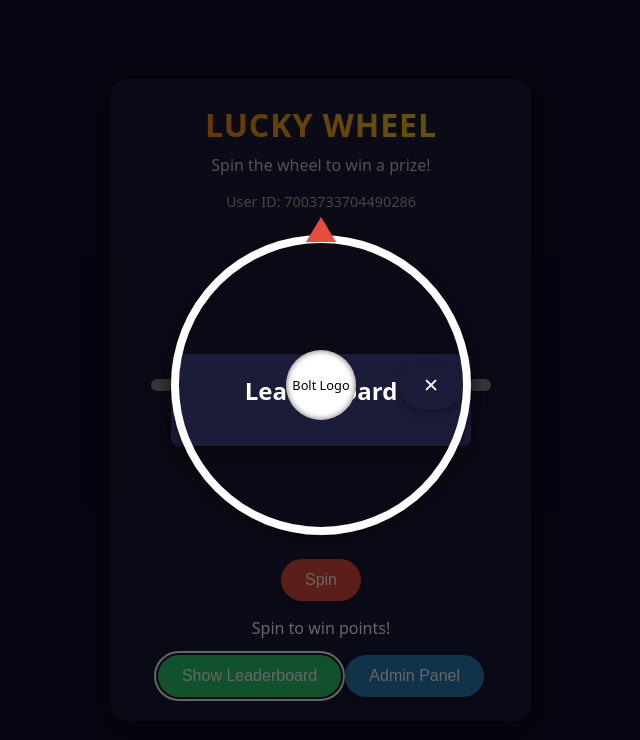
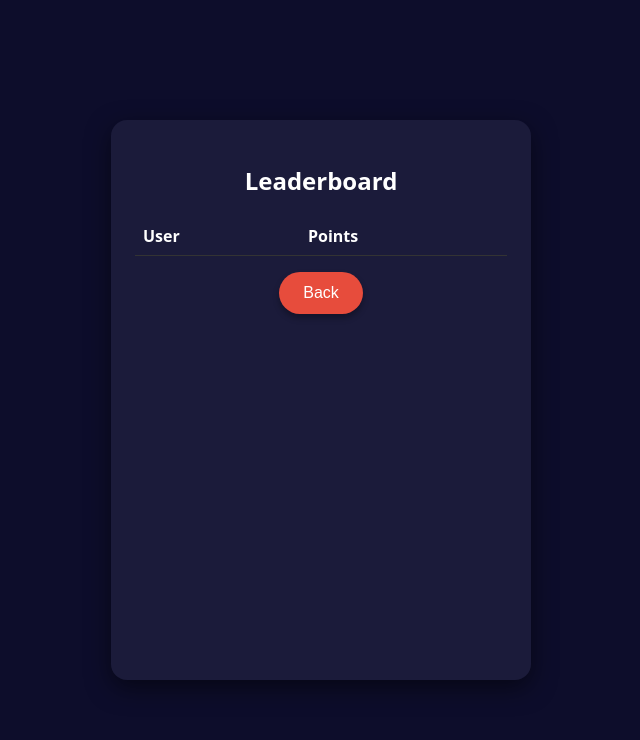
Before and after one commit to macmann/spin-wheel, a website: page public/index.html in a window 1280 px wide. Both pictures are taken after a click on the button "Show Leaderboard". Shown: the whole page, without its empty margins (319-959 px from the left). Drawn offline with Linux system fonts and the light colour scheme; no server answers.

Commit message:
Add flip animation leaderboard

```diff
--- a/public/index.html
+++ b/public/index.html
@@ -17,14 +17,40 @@ body {
   color: #fff;
 }
 
-.card {
+.scene {
+  width: 90%;
+  max-width: 420px;
+  perspective: 1000px;
+}
+
+#card {
+  width: 100%;
+  height: 560px;
+  position: relative;
+  transform-style: preserve-3d;
+  transition: transform 0.8s;
+}
+
+#card.flipped {
+  transform: rotateY(180deg);
+}
+
+.face {
   background: #1b1b3a;
   border-radius: 16px;
   padding: 24px;
   box-shadow: 0 8px 24px rgba(0,0,0,0.5);
   text-align: center;
-  width: 90%;
-  max-width: 420px;
+  position: absolute;
+  width: 100%;
+  height: 100%;
+  top: 0;
+  left: 0;
+  backface-visibility: hidden;
+}
+
+.face.back {
+  transform: rotateY(180deg);
 }
 
 h1 {
@@ -161,57 +187,36 @@ button:focus {
   background: #3498db;
 }
 
-/* modal */
-#overlay {
-  position: fixed;
-  top: 0;
-  left: 0;
+/* leaderboard table */
+#board {
   width: 100%;
-  height: 100%;
-  background: rgba(0,0,0,0.6);
-  display: none;
-  align-items: center;
-  justify-content: center;
+  border-collapse: collapse;
+  margin-top: 16px;
 }
 
-#overlay.active {
-  display: flex;
+#board th, #board td {
+  border-bottom: 1px solid #333;
+  padding: 8px;
 }
 
-.modal {
-  background: #1b1b3a;
-  padding: 20px;
-  border-radius: 8px;
-  width: 90%;
-  max-width: 300px;
-  box-shadow: 0 8px 24px rgba(0,0,0,0.5);
-  position: relative;
-  color: #fff;
+#board th {
+  text-align: left;
 }
 
-.modal h2 {
-  text-align: center;
-  margin-top: 0;
+#backBtn {
+  margin-top: 16px;
+  background: #e74c3c;
 }
 
-.close-btn {
-  position: absolute;
-  top: 8px;
-  right: 8px;
-  background: none;
-  border: none;
-  color: #fff;
-  font-size: 1.2rem;
-  cursor: pointer;
-}
-
-.close-btn:hover {
-  color: #ddd;
+#backBtn:hover {
+  background: #c0392b;
 }
 </style>
 </head>
 <body>
-<div class="card">
+<div class="scene">
+  <div id="card">
+    <div class="face front">
       <h1>LUCKY WHEEL</h1>
       <p class="subtitle">Spin the wheel to win a prize!</p>
       <p id="user-id">User ID:</p>
@@ -228,12 +233,14 @@ button:focus {
       <button id="leaderboardBtn">Show Leaderboard</button>
       <button id="adminBtn">Admin Panel</button>
     </div>
-
-<div id="overlay" role="dialog" aria-modal="true" aria-labelledby="leaderboardTitle">
-  <div class="modal">
-    <button class="close-btn" aria-label="Close dialog">✕</button>
-    <h2 id="leaderboardTitle">Leaderboard</h2>
-    <ol id="leaderboardList"></ol>
+    <div class="face back">
+      <h2>Leaderboard</h2>
+      <table id="board">
+        <thead><tr><th>User</th><th>Points</th></tr></thead>
+        <tbody></tbody>
+      </table>
+      <button id="backBtn">Back</button>
+    </div>
   </div>
 </div>
 
@@ -339,27 +346,26 @@ spinBtn.addEventListener('click', () => {
     spinBtn.disabled = false;
   }, { once: true });
 });
-
-// --- Leaderboard modal ---
-const overlay = document.getElementById('overlay');
+// --- Leaderboard flip ---
+const cardEl = document.getElementById('card');
 const leaderboardBtn = document.getElementById('leaderboardBtn');
-const closeBtn = document.querySelector('.close-btn');
+const backBtn = document.getElementById('backBtn');
+const tbody = document.querySelector('#board tbody');
 
 async function loadLeaderboard() {
   try {
     const res = await fetch('/api/leaderboard');
     const board = await res.json();
-    const list = document.getElementById('leaderboardList');
-    list.innerHTML = '';
+    tbody.innerHTML = '';
     if (board.length === 0) {
-      const li = document.createElement('li');
-      li.textContent = 'No entries yet';
-      list.appendChild(li);
+      const tr = document.createElement('tr');
+      tr.innerHTML = '<td colspan="2">No entries yet</td>';
+      tbody.appendChild(tr);
     } else {
       board.forEach(row => {
-        const li = document.createElement('li');
-        li.textContent = `${row.userId} – ${row.points}`;
-        list.appendChild(li);
+        const tr = document.createElement('tr');
+        tr.innerHTML = `<td>${row.userId}</td><td>${row.points}</td>`;
+        tbody.appendChild(tr);
       });
     }
   } catch (err) {
@@ -367,33 +373,17 @@ async function loadLeaderboard() {
   }
 }
 
-function openModal() {
-  overlay.classList.add('active');
-  overlay.addEventListener('click', outsideClick);
-  document.addEventListener('keydown', escClose);
+function showLeaderboard() {
   loadLeaderboard();
+  cardEl.classList.add('flipped');
 }
 
-function closeModal() {
-  overlay.classList.remove('active');
-  overlay.removeEventListener('click', outsideClick);
-  document.removeEventListener('keydown', escClose);
+function showWheel() {
+  cardEl.classList.remove('flipped');
 }
 
-function outsideClick(e) {
-  if (e.target === overlay) {
-    closeModal();
-  }
-}
-
-function escClose(e) {
-  if (e.key === 'Escape') {
-    closeModal();
-  }
-}
-
-leaderboardBtn.addEventListener('click', openModal);
-closeBtn.addEventListener('click', closeModal);
+leaderboardBtn.addEventListener('click', showLeaderboard);
+backBtn.addEventListener('click', showWheel);
 const adminBtn = document.getElementById('adminBtn');
 adminBtn.addEventListener('click', () => {
   window.location.href = 'admin.html';
```
Lines whose indentation alone changed are shown as unchanged.
